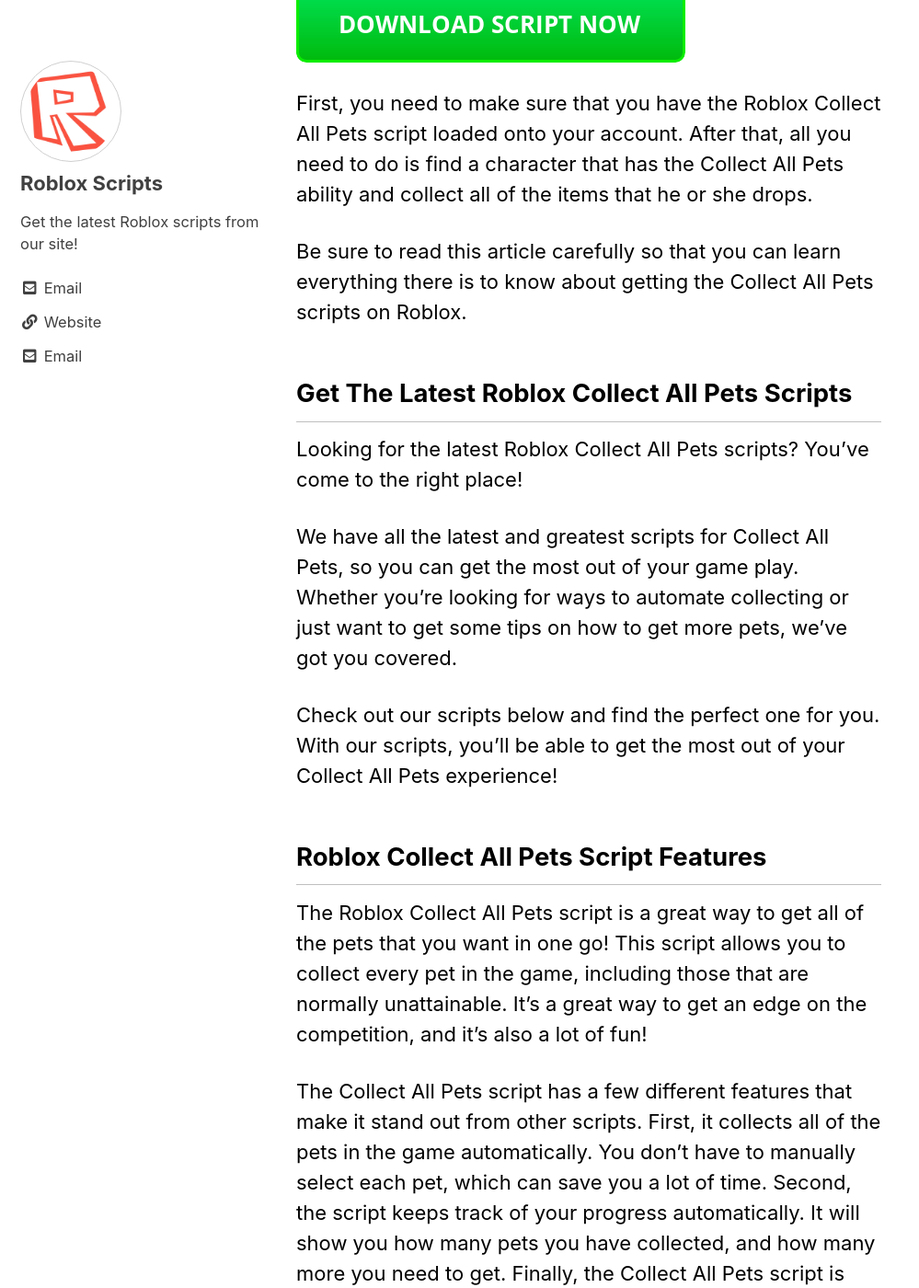
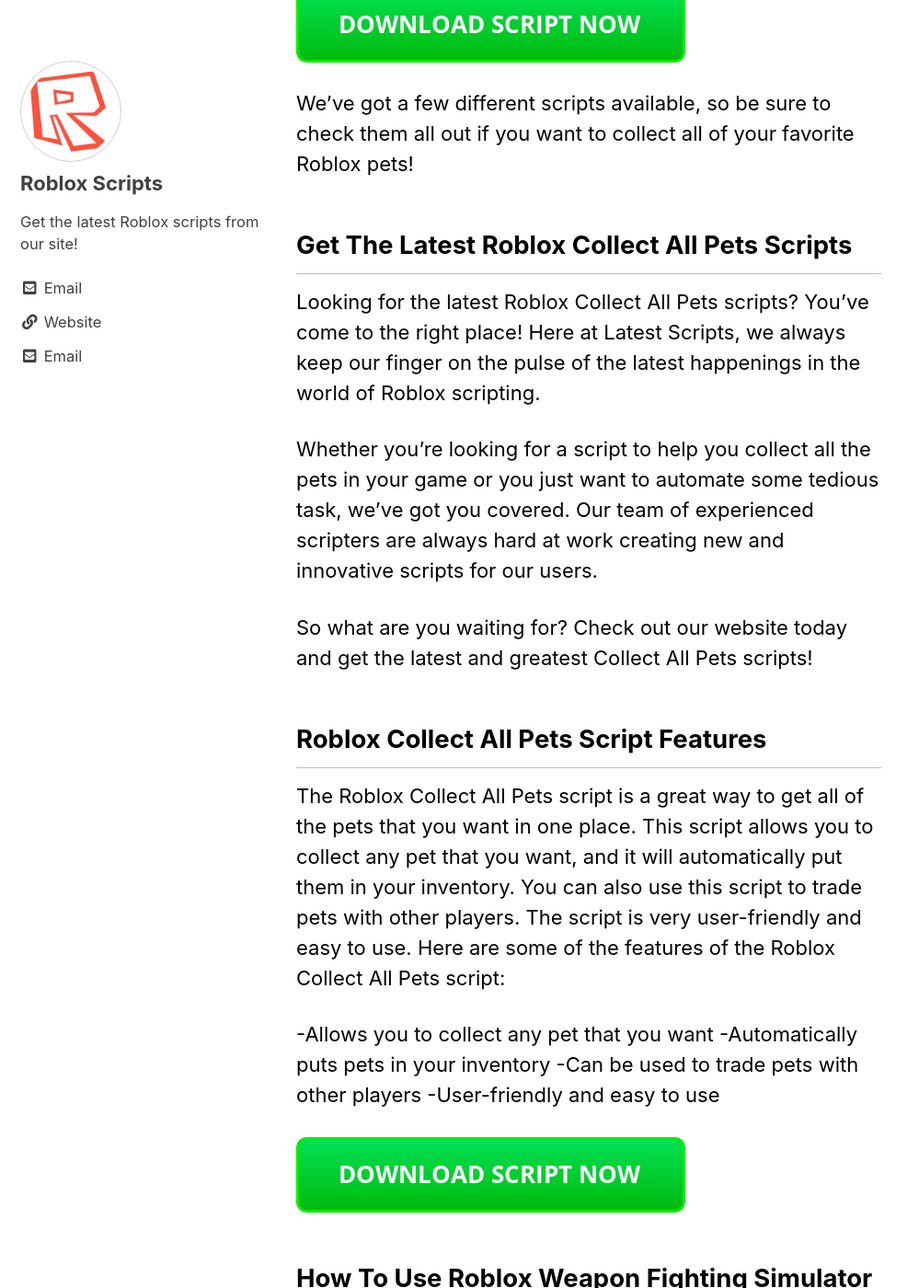
Before and after one commit to robloxpaste/robloxpaste.github.io, a Jekyll site: the page built from _posts/2022-07-10-Collect-All-Pets.md, in a window 1280 px wide and 1400 px high, scrolled down 385 px. Shown: the whole window at 92% size, without its empty margins (0-999 px from the left). Built offline with Jekyll 4.4.1, drawn with Linux system fonts in a browser that asks for light colours; cached includes are drawn as plain includes; some of the changed text lies outside the part shown.

Commit message:
committing files

```diff
--- a/_posts/2022-07-10-Collect-All-Pets.md
+++ b/_posts/2022-07-10-Collect-All-Pets.md
@@ -7,44 +7,41 @@
   - Roblox
 ---
 
-Do you want to get the latest Collect All Pets scripts? If so, then you are in the right place. This article will tell you all about how to get the Collect All Pets scripts on Roblox and how to use them.
+Today we're going to be sharing with you our latest Roblox Collect All Pets scripts. If you're looking for ways to raise some of your favorite Roblox pets, then these are the scripts for you!
 
 [![script button](https://github.com/robloxpaste/robloxpaste.github.io/blob/main/script_button.png?raw=true)](https://rbxpaste.com/latest-script)
 
 
-First, you need to make sure that you have the Roblox Collect All Pets script loaded onto your account. After that, all you need to do is find a character that has the Collect All Pets ability and collect all of the items that he or she drops.
-
-Be sure to read this article carefully so that you can learn everything there is to know about getting the Collect All Pets scripts on Roblox.
+We've got a few different scripts available, so be sure to check them all out if you want to collect all of your favorite Roblox pets!
 
 ## Get The Latest Roblox Collect All Pets Scripts
 
-Looking for the latest Roblox Collect All Pets scripts? You've come to the right place!
+Looking for the latest Roblox Collect All Pets scripts? You've come to the right place! Here at Latest Scripts, we always keep our finger on the pulse of the latest happenings in the world of Roblox scripting.
 
-We have all the latest and greatest scripts for Collect All Pets, so you can get the most out of your game play. Whether you're looking for ways to automate collecting or just want to get some tips on how to get more pets, we've got you covered.
+ Whether you're looking for a script to help you collect all the pets in your game or you just want to automate some tedious task, we've got you covered. Our team of experienced scripters are always hard at work creating new and innovative scripts for our users.
 
-Check out our scripts below and find the perfect one for you. With our scripts, you'll be able to get the most out of your Collect All Pets experience!
+So what are you waiting for? Check out our website today and get the latest and greatest Collect All Pets scripts!
 
 ## Roblox Collect All Pets Script Features
 
-The Roblox Collect All Pets script is a great way to get all of the pets that you want in one go! This script allows you to collect every pet in the game, including those that are normally unattainable. It's a great way to get an edge on the competition, and it's also a lot of fun!
+The Roblox Collect All Pets script is a great way to get all of the pets that you want in one place. This script allows you to collect any pet that you want, and it will automatically put them in your inventory. You can also use this script to trade pets with other players. The script is very user-friendly and easy to use. Here are some of the features of the Roblox Collect All Pets script:
 
-The Collect All Pets script has a few different features that make it stand out from other scripts. First, it collects all of the pets in the game automatically. You don't have to manually select each pet, which can save you a lot of time. Second, the script keeps track of your progress automatically. It will show you how many pets you have collected, and how many more you need to get. Finally, the Collect All Pets script is constantly updated with new content. Whenever new pets are added to the game, they will be automatically added to your collection!
-
-If you're looking for a way to get all of the pets in Roblox, then the Collect All Pets script is definitely worth checking out. It's easy to use, it's efficient, and it's always up-to-date. What more could you ask for?
+-Allows you to collect any pet that you want
+-Automatically puts pets in your inventory
+-Can be used to trade pets with other players
+-User-friendly and easy to use
 
 [![script button](https://github.com/robloxpaste/robloxpaste.github.io/blob/main/script_button.png?raw=true)](https://rbxpaste.com/latest-script)
 
 ## How To Use Roblox Weapon Fighting Simulator Script
 
-This Roblox script will allow you to collect all of the pets in your game without having to put in any extra work! All you need to do is follow the simple instructions below and you'll have all the pets you could ever want in no time.
+Roblox Collect All Pets Script is a tool that helps you collect all the pets in Roblox. It is very simple to use, just copy and paste the script into your game console and hit enter. The script will do the rest for you.
 
-1) First, make sure you have the latest version of the Roblox Collect All Pets script. You can find this by clicking on the "Scripts" tab at the top of the page.
+The first thing you need to do is open up your game console. You can do this by pressing the ` key on your keyboard. Once the console is open, copy and paste the Collect All Pets Script into it. Hit enter and the script will start running.
 
-2) Next, open up the "Collect All Pets" script and copy it into your game's Scripts folder.
-
-3) Finally, launch your game and enjoy collecting all of those cute little pets!
+The script will automatically collect all of the pets in Roblox for you. All you need to do is sit back and relax while it does its job. Once it is finished, you will have all of the pets in Roblox!
 
 Conclusion
-In this blog post, I will be showing you how to use our latest Roblox Collect All Pets script. This script allows you to collect all of the items in a specific room or map without having to leave the game. It is simple to use and will save you a lot of time. We hope this blog post has been useful and that you apply the scripts to your next game!
+In this blog post, I have outlined the features of the Roblox Collect All Pets script and how to use it. The script allows you to collect all of the pets in a single place. This is a useful script for players who are looking for a quick and easy way to collect all their pets. The script is easy to use and can be downloaded from our website. I hope this blog post has been helpful and that you decide to download the script!
 
 [![script button](https://github.com/robloxpaste/robloxpaste.github.io/blob/main/script_button.png?raw=true)](https://rbxpaste.com/latest-script)
```
